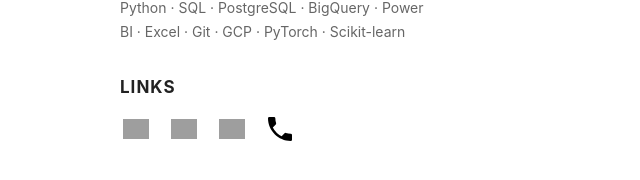
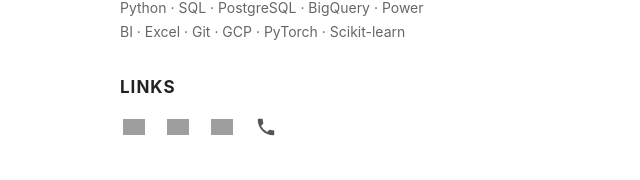
Before and after one commit to AdamZeinAslam/AdamZeinAslam.github.io, a Jekyll site: the page built from index.md, in a window 1280 px wide and 1030 px high. Shown: the part 835-1015 px from the top of the window, without its empty margins (0-640 px from the left). Built offline with Jekyll 4.4.1, drawn with Linux system fonts in a browser that asks for light colours; grey boxes are pictures that could not be loaded.

Commit message:
Update style.css

```diff
--- a/assets/css/style.css
+++ b/assets/css/style.css
@@ -171,53 +171,90 @@ body {
    SOCIAL LINKS
    ========================= */
 
+.social-section {
+  width: 100%;
+}
+
 .social-links {
-  display: flex;
-  flex-direction: row;
+  display: flex !important;
+  flex-direction: row !important;
+  flex-wrap: nowrap !important;
 
-  align-items: center;
+  align-items: center !important;
+  justify-content: flex-start !important;
 
-  gap: 16px;
+  gap: 16px !important;
 
-  margin-top: 10px;
+  width: 100% !important;
+
+  margin: 8px 0 0 0 !important;
+  padding: 0 !important;
 }
 
 .social-links a {
-  display: inline-flex;
+  display: inline-flex !important;
+  flex: 0 0 28px !important;
 
-  align-items: center;
-  justify-content: center;
+  width: 28px !important;
+  height: 28px !important;
 
-  width: 32px !important;
-  height: 32px !important;
-
-  padding: 0 !important;
-  margin: 0 !important;
-
-  text-decoration: none !important;
-
-  border: none !important;
-}
-
-.social-links img {
-  display: block !important;
-
-  width: 26px !important;
-  height: 26px !important;
-
-  max-width: 26px !important;
-  max-height: 26px !important;
-
-  object-fit: contain;
+  align-items: center !important;
+  justify-content: center !important;
 
   margin: 0 !important;
   padding: 0 !important;
+
+  border: none !important;
+
+  text-decoration: none !important;
+}
+
+.social-links a img {
+  display: block !important;
+
+  width: 22px !important;
+  height: 22px !important;
+
+  min-width: 22px !important;
+  min-height: 22px !important;
+
+  max-width: 22px !important;
+  max-height: 22px !important;
+
+  margin: 0 !important;
+  padding: 0 !important;
+
+  object-fit: contain !important;
 
   transition: transform 0.2s ease;
 }
 
 .social-links a:hover img {
-  transform: translateY(-3px);
+  transform: translateY(-2px);
+}
+
+
+/* PHONE ICON */
+
+.social-links svg {
+  display: block !important;
+
+  width: 22px !important;
+  height: 22px !important;
+
+  min-width: 22px !important;
+  min-height: 22px !important;
+
+  max-width: 22px !important;
+  max-height: 22px !important;
+
+  fill: #555555;
+
+  transition: transform 0.2s ease;
+}
+
+.social-links a:hover svg {
+  transform: translateY(-2px);
 }
 
 
```
